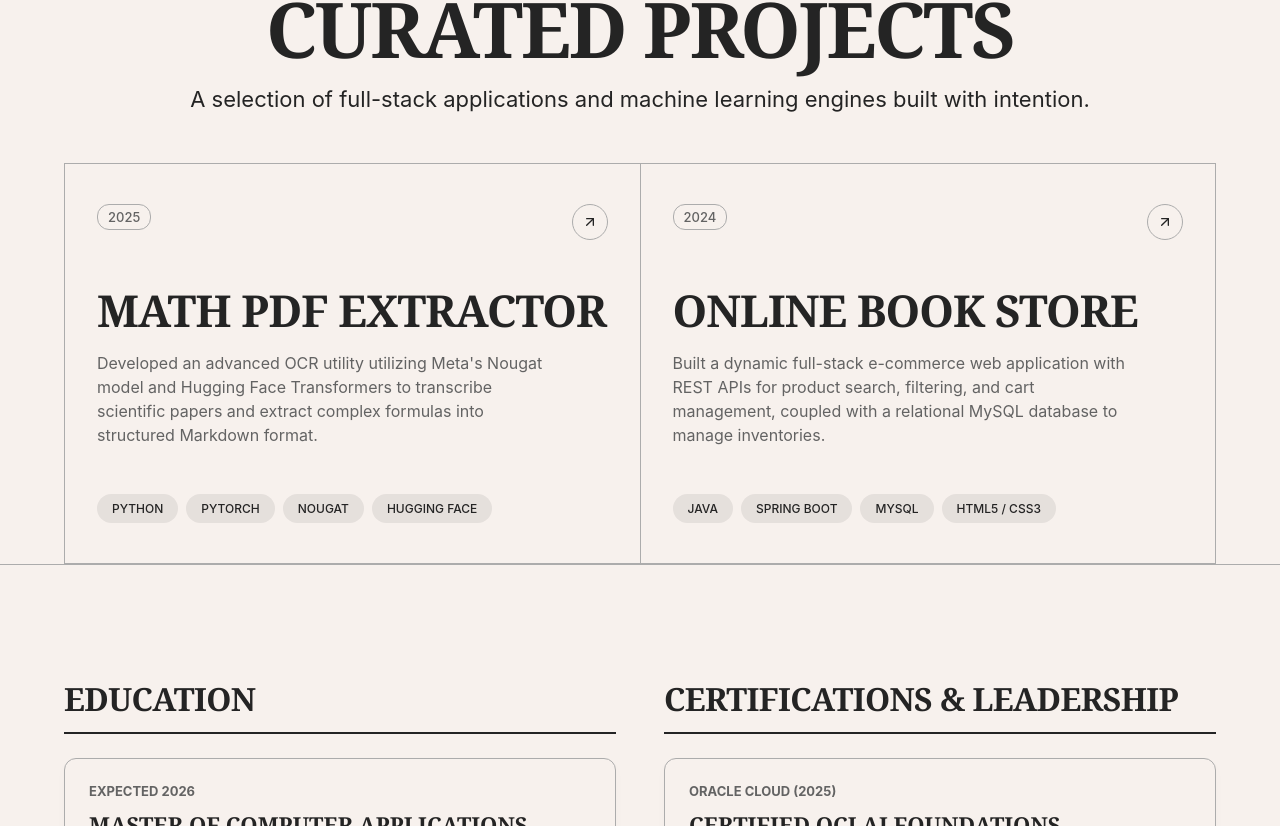
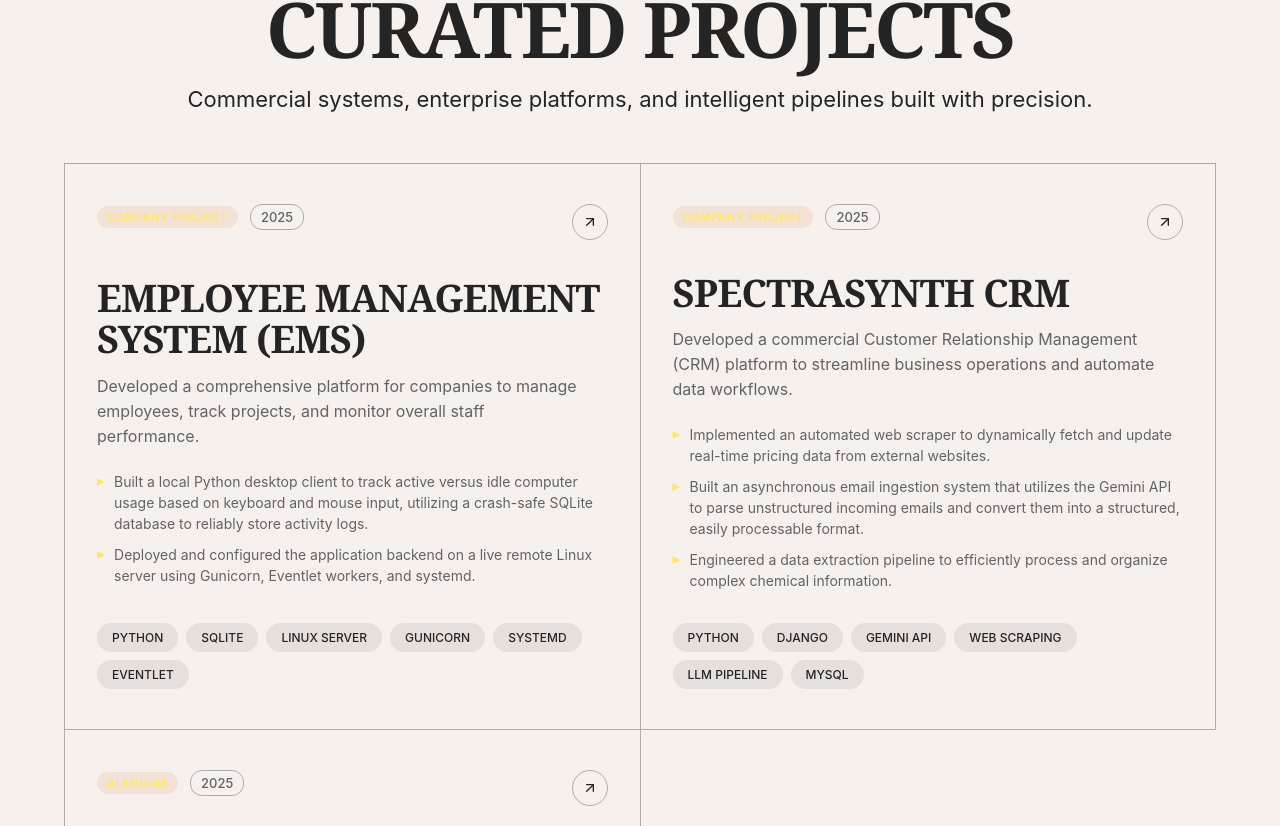
Before and after one commit to nileshgsuthar2003-cmyk/myportfolio, a React (Vite) app in the folder nilesh-portfolio-react/: page / in a window 1280 px wide. Shown: the part 4474-5300 px from the top of the page. Built offline with nearby package versions, Linux system fonts and the light colour scheme; a web font is replaced by a local one.

Commit message:
Add company projects Employee Management System (EMS) and SpectraSynth CRM with detailed feature highlights

```diff
--- a/nilesh-portfolio-react/src/components/Works/ProjectCard.jsx
+++ b/nilesh-portfolio-react/src/components/Works/ProjectCard.jsx
@@ -3,9 +3,9 @@ function ProjectCard({ project }) {
     <a href={project.link} target="_blank" rel="noopener noreferrer" className="work-card">
       <div className="card-hover-bg"></div>
 
-      {/* Mockup based on type */}
+      {/* Mockups based on project type */}
       <div className="project-mockup-container">
-        {project.mockupType === 'terminal' ? (
+        {project.mockupType === 'terminal' && (
           <div className="terminal-mockup">
             <div className="terminal-header">
               <span className="term-dot dot-red"></span>
@@ -20,29 +20,48 @@ function ProjectCard({ project }) {
               <div className="term-line cmd">nilesh$ █</div>
             </div>
           </div>
-        ) : (
-          <div className="bookstore-mockup">
-            <div className="mock-book book-one">
-              <div className="book-spine"></div>
-              <div className="book-cover">
-                <div className="book-title">Spring Boot</div>
-                <div className="book-author">API Engine</div>
-              </div>
+        )}
+
+        {project.mockupType === 'ems' && (
+          <div className="terminal-mockup ems-mockup">
+            <div className="terminal-header">
+              <span className="term-dot dot-red"></span>
+              <span className="term-dot dot-yellow"></span>
+              <span className="term-dot dot-green"></span>
             </div>
-            <div className="mock-book book-two">
-              <div className="book-spine"></div>
-              <div className="book-cover">
-                <div className="book-title">SQL DB</div>
-                <div className="book-author">MySQL</div>
-              </div>
+            <div className="terminal-body">
+              <div className="term-line cmd">systemctl status gunicorn</div>
+              <div className="term-line success">● ems.service - Active (running)</div>
+              <div className="term-line info">Eventlet Workers: 4 Online</div>
+              <div className="term-line cmd">python tracker_client.py</div>
+              <div className="term-line math">Status: Active [Input Hooked]</div>
             </div>
-            <div className="shop-badge">$24.99</div>
+          </div>
+        )}
+
+        {project.mockupType === 'crm' && (
+          <div className="terminal-mockup crm-mockup">
+            <div className="terminal-header">
+              <span className="term-dot dot-red"></span>
+              <span className="term-dot dot-yellow"></span>
+              <span className="term-dot dot-green"></span>
+            </div>
+            <div className="terminal-body">
+              <div className="term-line cmd">python email_ingest.py</div>
+              <div className="term-line info">Gemini API: Ingesting Email...</div>
+              <div className="term-line success">Parsed Unstructured Data</div>
+              <div className="term-line cmd">python scraper.py</div>
+              <div className="term-line math">Prices Sync: Updated Live</div>
+            </div>
           </div>
         )}
       </div>
 
       <div className="work-card-top">
-        <span className="work-card-year">{project?.year}</span>
+        <div className="work-card-meta">
+          <span className="work-card-category">{project?.category}</span>
+          <span className="work-card-year">{project?.year}</span>
+        </div>
         <div className="work-card-arrow">
           <svg viewBox="0 0 24 24" fill="none" stroke="currentColor" strokeWidth="2" strokeLinecap="round" strokeLinejoin="round">
             <line x1="7" y1="17" x2="17" y2="7"></line>
@@ -54,6 +73,17 @@ function ProjectCard({ project }) {
       <div className="work-card-middle">
         <h3 className="work-project-title">{project?.title}</h3>
         <p className="work-project-description">{project?.description}</p>
+
+        {project?.highlights && project.highlights.length > 0 && (
+          <ul className="project-highlights-list">
+            {project.highlights.map((point, idx) => (
+              <li key={idx} className="project-highlight-item">
+                <span className="highlight-bullet">▸</span>
+                <span className="highlight-text">{point}</span>
+              </li>
+            ))}
+          </ul>
+        )}
       </div>
 
       <div className="work-card-bottom">
--- a/nilesh-portfolio-react/src/components/Works/Works.jsx
+++ b/nilesh-portfolio-react/src/components/Works/Works.jsx
@@ -4,21 +4,46 @@ function Works() {
   const projects = [
     {
       id: 1,
-      title: "Math PDF Extractor",
-      description: "Developed an advanced OCR utility utilizing Meta's Nougat model and Hugging Face Transformers to transcribe scientific papers and extract complex formulas into structured Markdown format.",
+      title: "Employee Management System (EMS)",
+      category: "Company Project",
+      description: "Developed a comprehensive platform for companies to manage employees, track projects, and monitor overall staff performance.",
+      highlights: [
+        "Built a local Python desktop client to track active versus idle computer usage based on keyboard and mouse input, utilizing a crash-safe SQLite database to reliably store activity logs.",
+        "Deployed and configured the application backend on a live remote Linux server using Gunicorn, Eventlet workers, and systemd."
+      ],
       year: "2025",
-      tags: ["Python", "PyTorch", "Nougat", "Hugging Face"],
-      link: "https://github.com/nilesh-suthar",
-      mockupType: "terminal"
+      tags: ["Python", "SQLite", "Linux Server", "Gunicorn", "systemd", "Eventlet"],
+      link: "https://github.com/nileshgsuthar2003-cmyk",
+      mockupType: "ems"
     },
     {
       id: 2,
-      title: "Online Book Store",
-      description: "Built a dynamic full-stack e-commerce web application with REST APIs for product search, filtering, and cart management, coupled with a relational MySQL database to manage inventories.",
-      year: "2024",
-      tags: ["Java", "Spring Boot", "MySQL", "HTML5 / CSS3"],
-      link: "https://github.com/nilesh-suthar",
-      mockupType: "bookstore"
+      title: "SpectraSynth CRM",
+      category: "Company Project",
+      description: "Developed a commercial Customer Relationship Management (CRM) platform to streamline business operations and automate data workflows.",
+      highlights: [
+        "Implemented an automated web scraper to dynamically fetch and update real-time pricing data from external websites.",
+        "Built an asynchronous email ingestion system that utilizes the Gemini API to parse unstructured incoming emails and convert them into a structured, easily processable format.",
+        "Engineered a data extraction pipeline to efficiently process and organize complex chemical information."
+      ],
+      year: "2025",
+      tags: ["Python", "Django", "Gemini API", "Web Scraping", "LLM Pipeline", "MySQL"],
+      link: "https://github.com/nileshgsuthar2003-cmyk",
+      mockupType: "crm"
+    },
+    {
+      id: 3,
+      title: "Math PDF Extractor",
+      category: "AI Engine",
+      description: "Developed an advanced OCR utility utilizing Meta's Nougat model and Hugging Face Transformers to transcribe scientific papers and extract complex formulas into structured Markdown format.",
+      highlights: [
+        "Transcribed mathematical PDFs & formulas directly into LaTeX/Markdown with high precision.",
+        "Built PyTorch tensor manipulation pipeline for custom PDF layout extraction."
+      ],
+      year: "2025",
+      tags: ["Python", "PyTorch", "Nougat OCR", "Hugging Face"],
+      link: "https://github.com/nileshgsuthar2003-cmyk",
+      mockupType: "terminal"
     }
   ];
 
@@ -27,7 +52,7 @@ function Works() {
       <div className="works-header">
         <h2 className="works-section-title" id="worksTitle">Curated Projects</h2>
         <p className="works-section-desc">
-          A selection of full-stack applications and machine learning engines built with intention.
+          Commercial systems, enterprise platforms, and intelligent pipelines built with precision.
         </p>
       </div>
 
--- a/nilesh-portfolio-react/src/styles/index.css
+++ b/nilesh-portfolio-react/src/styles/index.css
@@ -848,32 +848,79 @@ img {
   transform: rotate(45deg);
 }
 
+.work-card-meta {
+  display: flex;
+  align-items: center;
+  gap: 12px;
+}
+
+.work-card-category {
+  font-size: 11px;
+  font-weight: 600;
+  text-transform: uppercase;
+  letter-spacing: 0.06em;
+  color: var(--color-accent);
+  background-color: rgba(228, 143, 91, 0.15);
+  padding: 4px 10px;
+  border-radius: 12px;
+}
+
 .work-card-middle {
   position: relative;
   z-index: 2;
-  margin-block: 40px;
+  margin-block: 32px;
   display: flex;
   flex-direction: column;
-  gap: 16px;
+  gap: 14px;
 }
 
 .work-project-title {
   font-family: var(--font-display);
-  font-size: clamp(28px, 4vw, 44px);
+  font-size: clamp(24px, 3.5vw, 38px);
   text-transform: uppercase;
   line-height: 1.1;
   letter-spacing: -0.02em;
 }
 
 .work-project-description {
-  font-size: clamp(14px, 1.6vw, 16px);
-  line-height: 1.5;
+  font-size: clamp(14px, 1.5vw, 16px);
+  line-height: 1.55;
   color: var(--color-text-muted);
-  max-width: 90%;
+  max-width: 95%;
   transition: var(--transition-fast);
 }
 
-.work-card:hover .work-project-description {
+.project-highlights-list {
+  list-style: none;
+  padding: 0;
+  margin: 8px 0 0 0;
+  display: flex;
+  flex-direction: column;
+  gap: 10px;
+}
+
+.project-highlight-item {
+  display: flex;
+  align-items: flex-start;
+  gap: 10px;
+  font-size: 14px;
+  line-height: 1.5;
+  color: var(--color-text-muted);
+  transition: var(--transition-fast);
+}
+
+.highlight-bullet {
+  color: var(--color-accent);
+  font-weight: bold;
+  line-height: 1.4;
+  flex-shrink: 0;
+}
+
+.highlight-text {
+  flex: 1;
+}
+
+.work-card:hover .project-highlight-item {
   color: var(--color-charcoal);
 }
 
```
